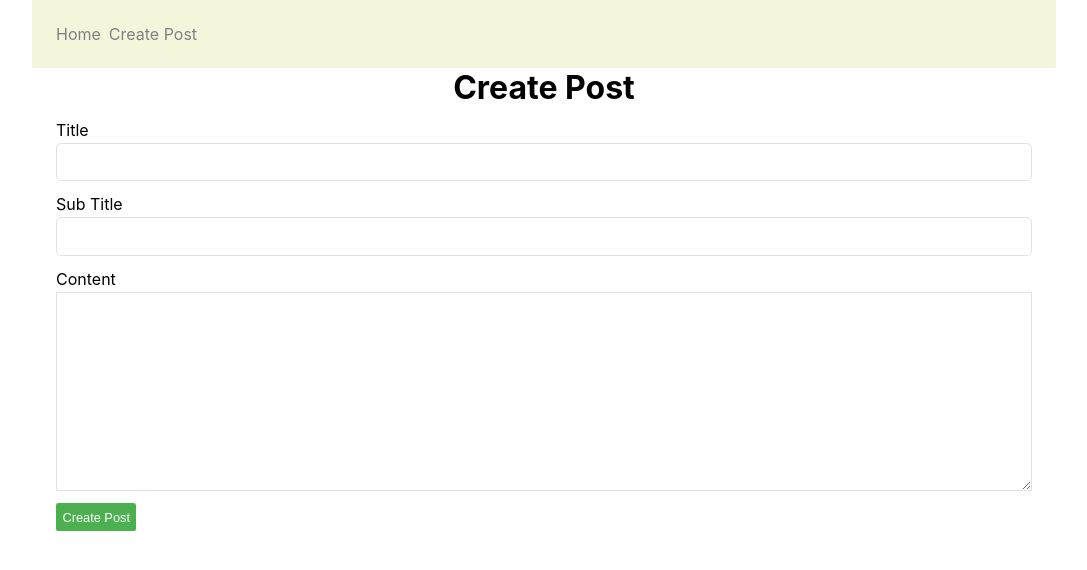
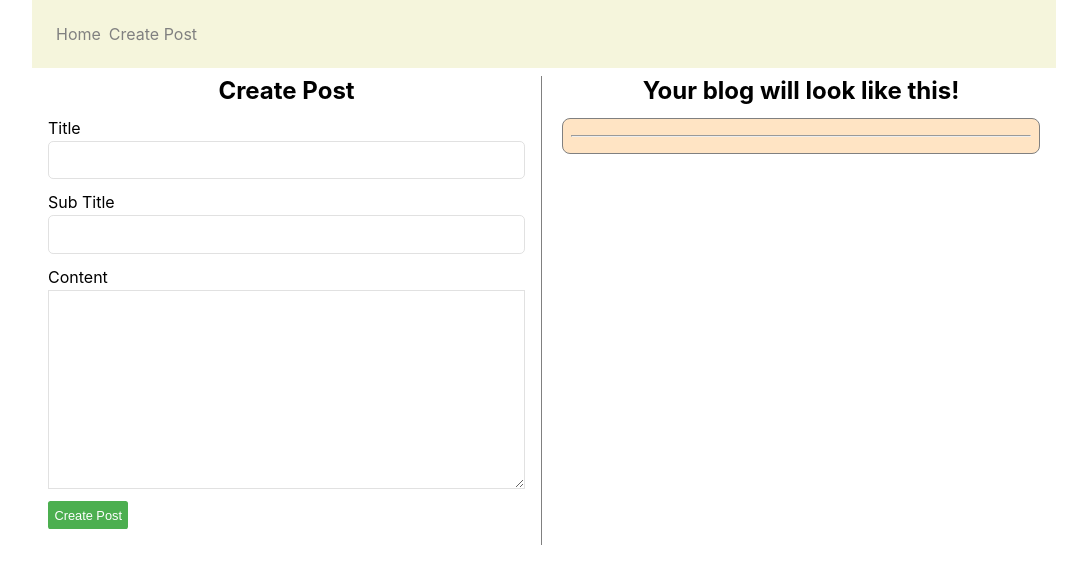
Before and after one commit to soubhagyasethy/write-up-now, a React (Create React App) app: page /create-Post in a window 1280 px wide. Shown: the top 570 px of the page, without its empty margins (96-1183 px from the left). Built offline with nearby package versions, Linux system fonts and the light colour scheme.

Commit message:
feat: added preview section in create-post page

```diff
--- a/src/components/CreatePost.js
+++ b/src/components/CreatePost.js
@@ -1,5 +1,6 @@
 import { useState } from "react";
 import { firestore } from "../firebase";
+import Preview from "./Preview";
 
 function CreatePost() {
   const [title, setTitle] = useState("");
@@ -22,6 +23,7 @@ function CreatePost() {
   }
 
   return (
+    <div className="create-post-container">
       <div className="create-post">
         <h1>Create Post</h1>
 
@@ -55,6 +57,12 @@ function CreatePost() {
           <button className="create-post-button">Create Post</button>
         </form>
       </div>
+
+      <div className="preview-container">
+        <h1 className="preview-heading">Your blog will look like this!</h1>
+        <Preview title={title} subtitle={subTitle} content={content} />
+      </div>
+    </div>
   );
 }
 
--- /dev/null
+++ b/src/components/Preview.js
@@ -0,0 +1,11 @@
+export default function Preview(props) {
+  const date = new Date();
+  return (
+    <div className="preview">
+      <h3 className="blog-title">{props.title}</h3>
+      <h4 className="blog-subtitle">{props.subtitle}</h4>
+      <hr></hr>
+      <p className="blog-content">{props.content}</p>
+    </div>
+  );
+}
--- a/src/index.css
+++ b/src/index.css
@@ -48,14 +48,22 @@ code {
 }
 
 /* create post page */
+.create-post-container {
+  display: flex;
+  padding-top: 0.5rem;
+}
+
 .create-post {
-  /* background-color: aquamarine; */
-  padding: 0 1.5rem 1.5rem 1.5rem;
+  padding: 0 1rem 1rem 1rem;
   display: flex;
   flex-direction: column;
+  width: 50%;
+  border-right: 0.1rem solid grey;
+  margin-right: 0.25rem;
 }
 
 .create-post h1 {
+  font-size: 1.5em;
   text-align: center;
 }
 
@@ -96,6 +104,41 @@ textarea {
   cursor: pointer;
 }
 
+/* preview */
+.preview-container {
+  width: 50%;
+  padding: 0 1rem 1rem 1rem;
+}
+
+.preview {
+  border: 0.1em solid grey;
+  border-radius: 0.5em;
+  background-color: bisque;
+  padding: 0.5em;
+  margin-top: 0.8rem;
+}
+
+.preview-heading {
+  font-size: 1.5em;
+  text-align: center;
+}
+
+.blog-title {
+  font-size: large;
+}
+
+.blog-subtitle {
+  font-size: medium;
+}
+
+hr {
+  margin: 0.5em 0;
+}
+
+.blog-content {
+  font-size: small;
+}
+
 /* responsiveness */
 @media only screen and (max-width: 600px) {
   .container {
```
Lines whose indentation alone changed are shown as unchanged.
